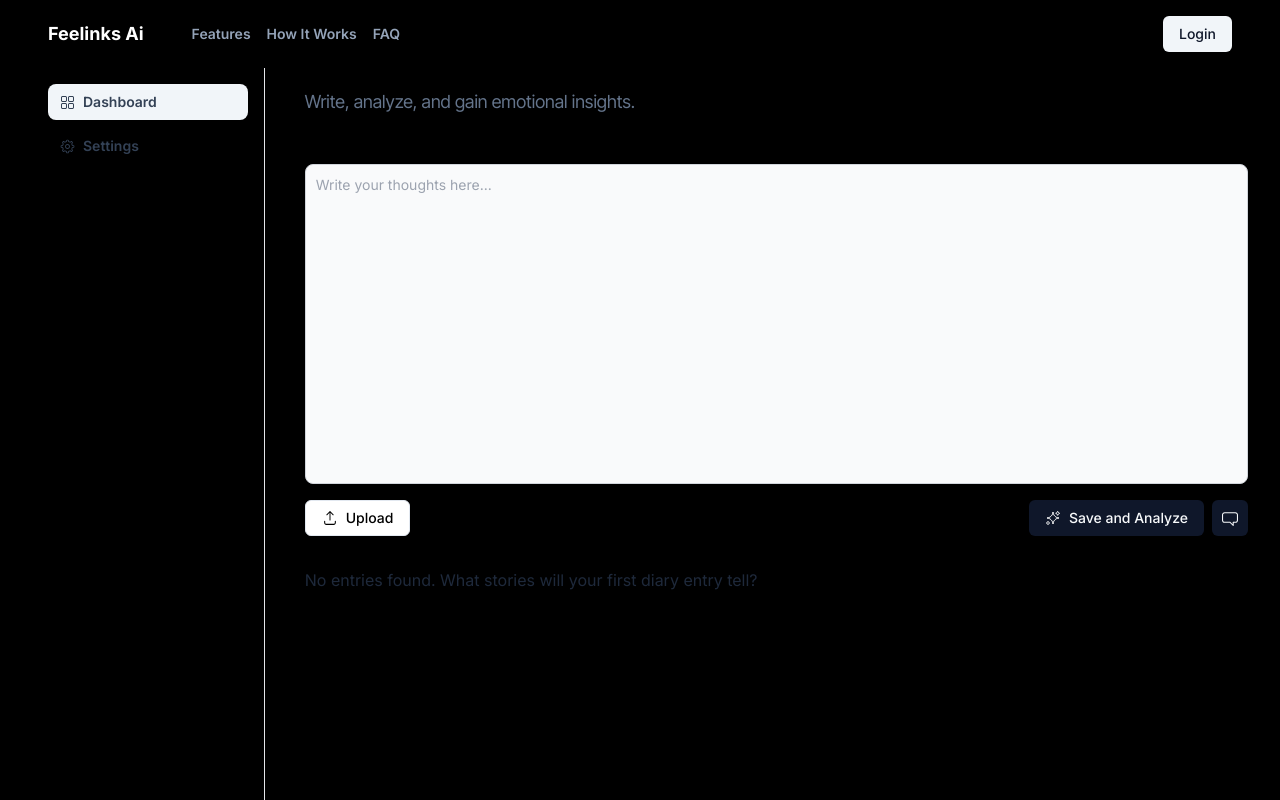
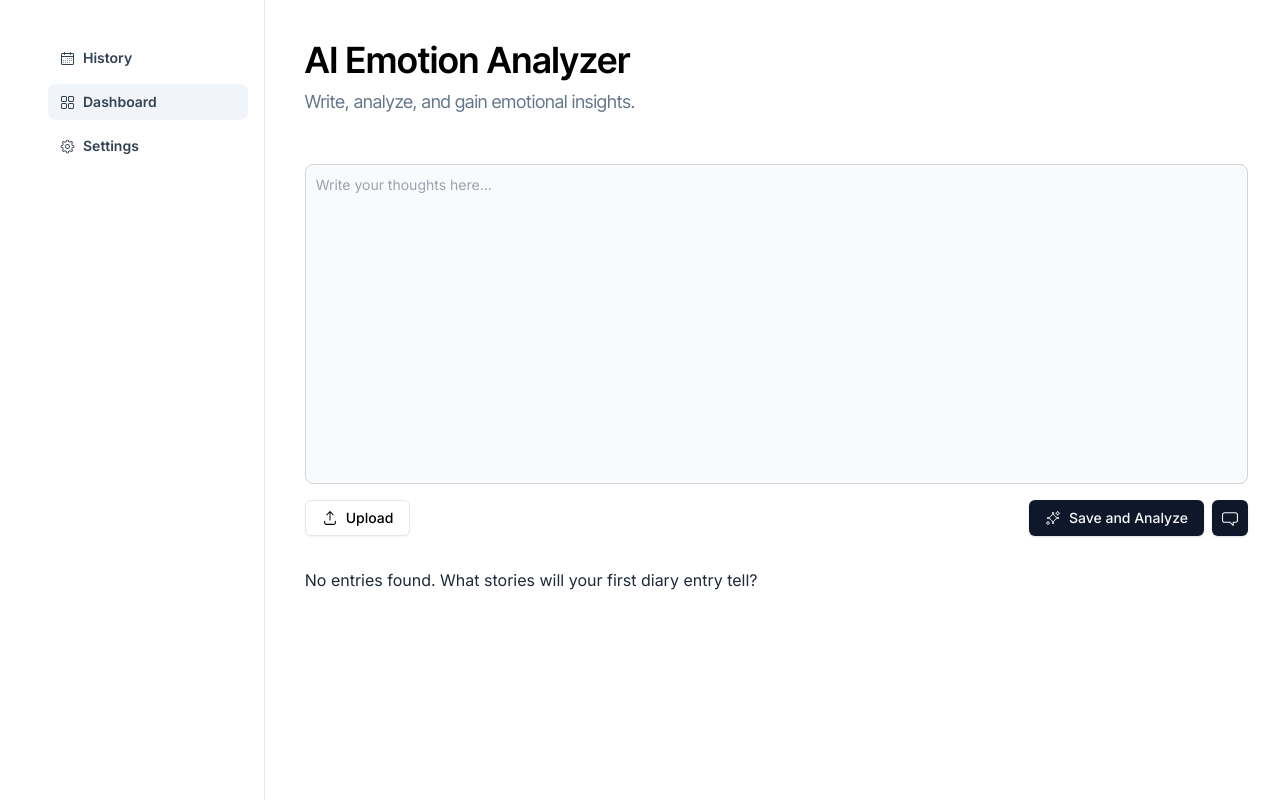
Before and after one commit to gamassss/feelinks-fe, a Next.js app: page /dashboard in a window 1280 px wide. Built offline with nearby package versions, Linux system fonts and the light colour scheme.

Commit message:
style: seperate root layout and dashboard layout

```diff
--- /dev/null
+++ b/src/app/(dashboard)/layout.tsx
@@ -0,0 +1,29 @@
+import Sidebar from "@/components/fragments/Sidebar";
+import { Metadata } from "next";
+import { Inter } from "next/font/google";
+import "../globals.css";
+
+const inter = Inter({ subsets: ["latin"] });
+
+export const metadata: Metadata = {
+  title: "Feelinks v2",
+  description: "A typical diary app, but with emotion analyzer",
+};
+
+export default function DashboardLayout({
+  children,
+}: {
+  children: React.ReactNode;
+}) {
+  return (
+    <html lang="en">
+      <body className={`${inter.className}`}>
+        <section className="flex items-start justify-between container">
+          <Sidebar />
+
+          <main className="w-full h-full">{children}</main>
+        </section>
+      </body>
+    </html>
+  );
+}
--- a/src/app/layout.tsx
+++ b/src/app/(root)/layout.tsx
@@ -1,6 +1,6 @@
 import type { Metadata } from "next";
 import { Inter } from "next/font/google";
-import "./globals.css";
+import "../globals.css";
 import Navbar from "@/components/fragments/Navbar";
 
 const inter = Inter({ subsets: ["latin"] });
--- a/src/app/dashboard/layout.tsx
+++ /dev/null
@@ -1,17 +0,0 @@
-import Sidebar from "@/components/fragments/Sidebar";
-
-export default function DashboardLayout({
-  children,
-}: {
-  children: React.ReactNode;
-}) {
-  return (
-    <>
-      <section className="flex items-start justify-between container">
-        <Sidebar />
-
-        <main className="w-full h-full">{children}</main>
-      </section>
-    </>
-  );
-}
--- a/src/components/fragments/Navbar.tsx
+++ b/src/components/fragments/Navbar.tsx
@@ -3,25 +3,23 @@ import { Button } from "../ui/button";
 
 export default function Navbar() {
   return (
-    <nav className="fixed inset-x-0 top-0 z-50 bg-inherit bg-opacity-50 p-4 backdrop-blur-sm text-white">
+    <nav className="fixed inset-x-0 top-0 z-50 bg-black/70 p-4 backdrop-blur-sm text-white">
       <div className="container mx-auto flex items-center justify-between">
         <div className="flex items-center gap-x-12 text-sm font-semibold">
-          <div className="text-lg font-bold">Feelinks Ai</div>
+          <Link href={"/"} className="text-lg font-bold cursor-pointer">Feelinks Ai</Link>
           <div className="flex gap-x-4 text-slate-400">
-            <Link href="/features" className="hover:underline">
+            <Link href={"#features"} className="hover:underline">
               Features
             </Link>
-            <Link href="/how" className="hover:underline">
+            <Link href={"#how-it-works"} className="hover:underline">
               How It Works
             </Link>
-            <Link href="/faq" className="hover:underline">
+            <Link href={"#faq"} className="hover:underline">
               FAQ
             </Link>
           </div>
         </div>
-        <div>
-          <Button variant={"secondary"}>Login</Button>
-        </div>
+        <Button variant={"secondary"}>Login</Button>
       </div>
     </nav>
   );
--- a/src/components/fragments/Sidebar.tsx
+++ b/src/components/fragments/Sidebar.tsx
@@ -5,7 +5,7 @@ import SidebarItem from "../atoms/SidebarItem";
 
 export default function Sidebar() {
   return (
-    <div className="flex flex-col w-[280px] border-r min-h-screen px-4 py-10 text-sm text-slate-700 font-semibold gap-y-2">
+    <div className="sticky left-0 top-0 flex flex-col w-[280px] border-r min-h-screen px-4 py-10 text-sm text-slate-700 font-semibold gap-y-2">
       <SidebarItem href="/history" icon={<CalendarIcon />} label="History" />
       <SidebarItem href="/dashboard" icon={<DashboardIcon />} label="Dashboard" />
       <SidebarItem href="/settings" icon={<GearIcon />} label="Settings" />
--- a/src/components/ui/hero-highlight.tsx
+++ b/src/components/ui/hero-highlight.tsx
@@ -76,8 +76,8 @@ export const Highlight = ({
         backgroundSize: "100% 100%",
       }}
       transition={{
-        duration: 2,
-        ease: "linear",
+        duration: 1.7,
+        ease: "easeOut",
         delay: 0.5,
       }}
       style={{
```
Also changed, not shown: src/app/(dashboard)/dashboard/page.tsx (renamed from src/app/dashboard/page.tsx), src/app/(root)/page.tsx (renamed from src/app/page.tsx).
